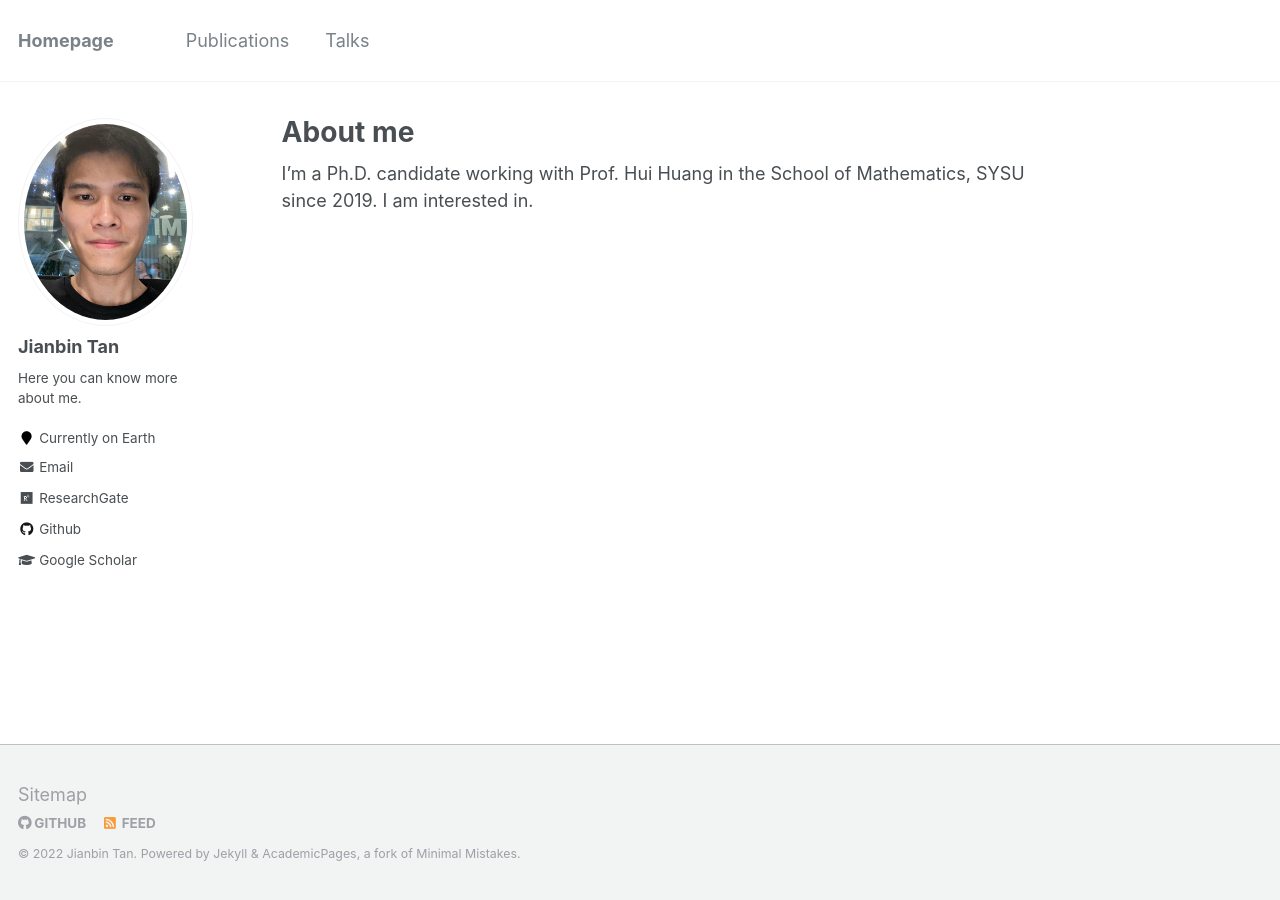
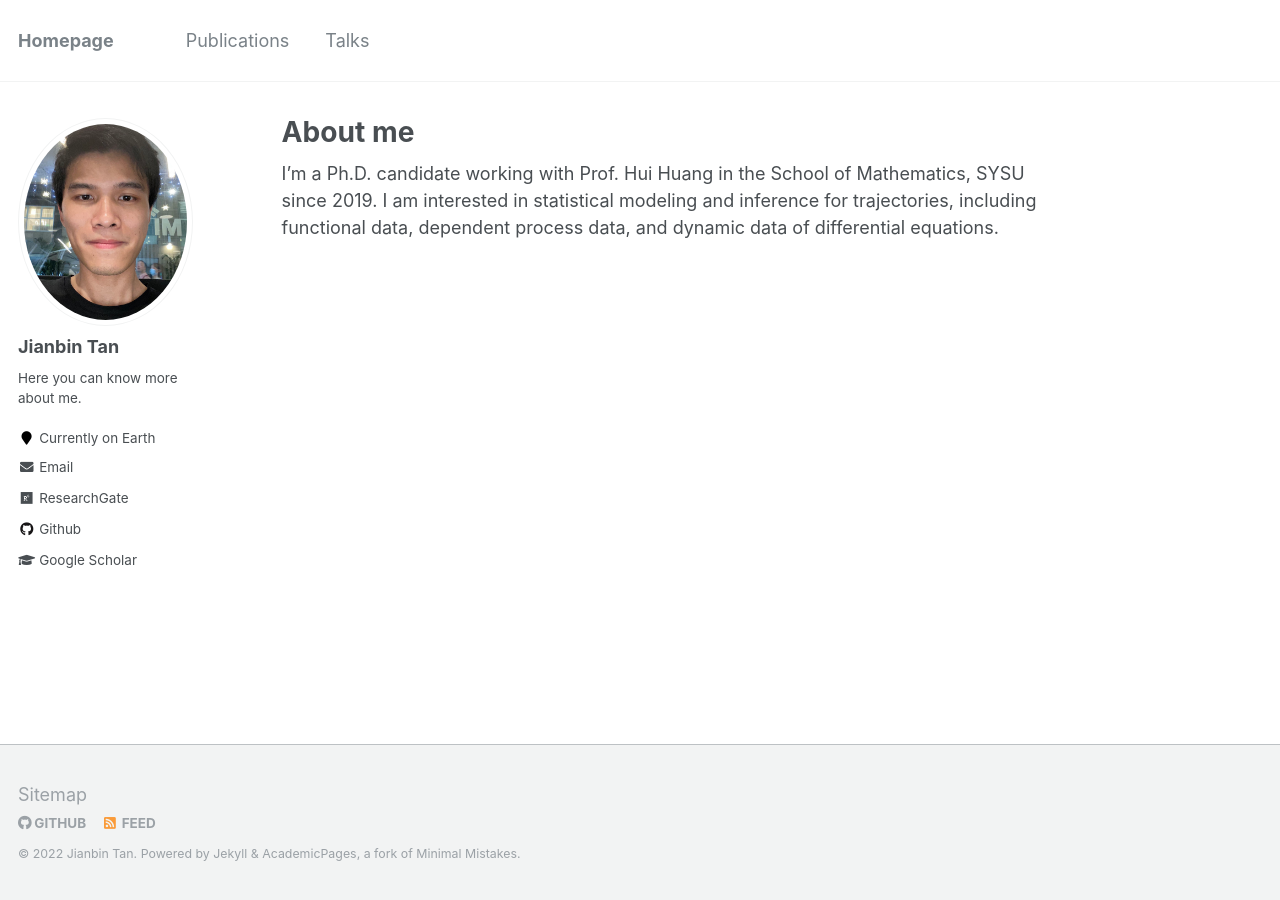
Before and after one commit to Tan-jianbin/Tan-jianbin.github.io, a Jekyll site: the page built from _pages/about.md, in a window 1280 px wide. Built offline with Jekyll 4.4.1, drawn with Linux system fonts in a browser that asks for light colours.

Commit message:
Update about.md

```diff
--- a/_pages/about.md
+++ b/_pages/about.md
@@ -8,4 +8,4 @@ redirect_from:
   - /about.html
 ---
 
-I’m a Ph.D. candidate working with Prof. Hui Huang in the School of Mathematics, SYSU since 2019. I am interested in.
+I’m a Ph.D. candidate working with Prof. Hui Huang in the School of Mathematics, SYSU since 2019. I am interested in statistical modeling and inference for trajectories, including functional data, dependent process data, and dynamic data of differential equations.
```
